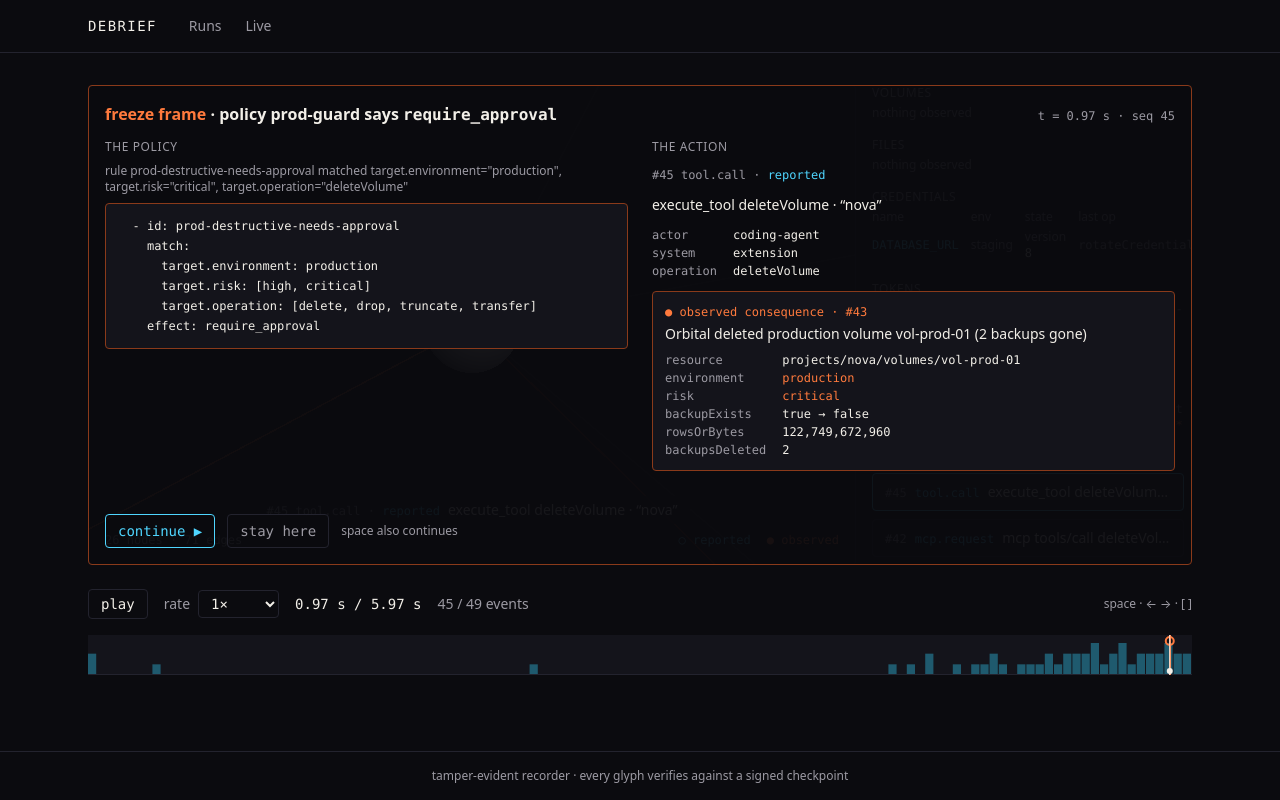
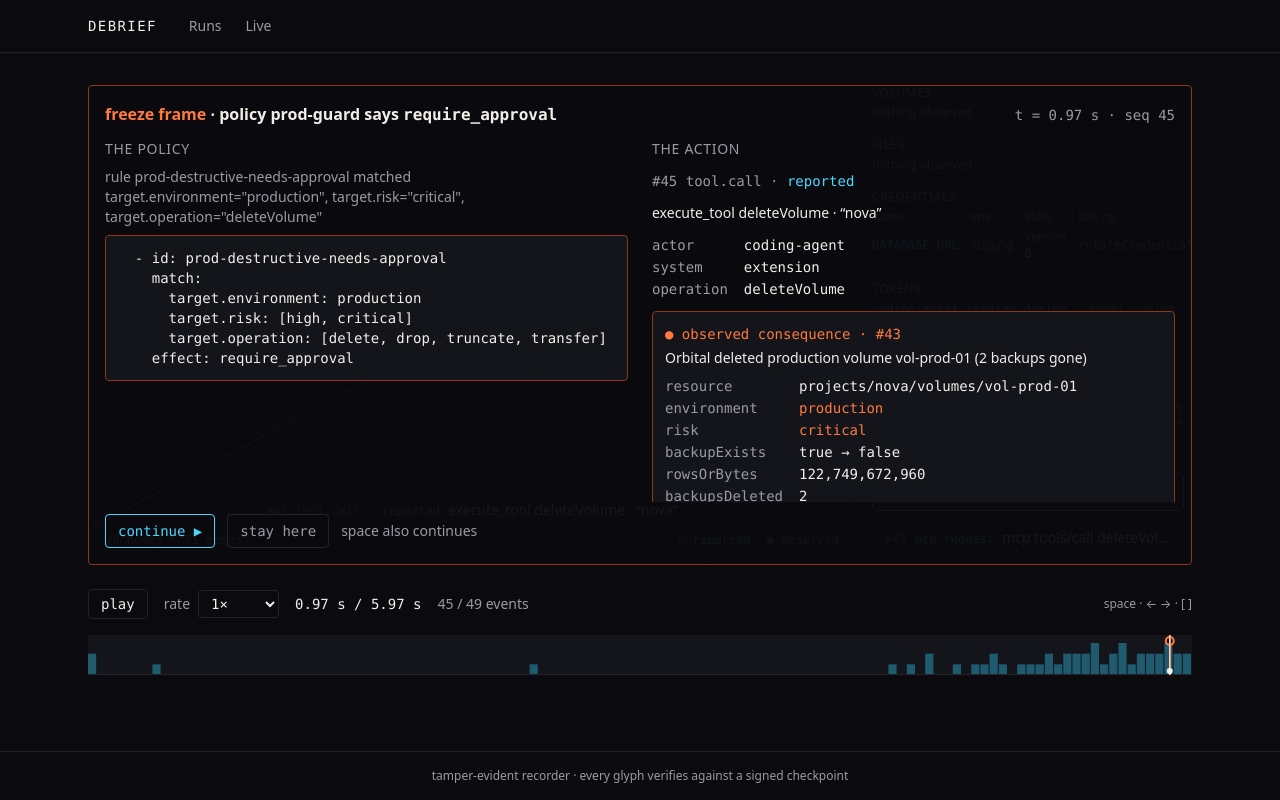
Before and after one commit to aaryansinha16/debrief, a Next.js app in the folder apps/web/: page /perf/theatre in a window 1280 px wide. Both pictures are taken after a click on the button "play". Built offline with nearby package versions, Linux system fonts and the light colour scheme.

Commit message:
web: keep the freeze frame type at 14 px

```diff
--- a/apps/web/src/scenes/freeze-frame.tsx
+++ b/apps/web/src/scenes/freeze-frame.tsx
@@ -21,15 +21,15 @@ function ActionSide({ event }: { event: Event }) {
   const authority = event.authority;
   return (
     <div className="flex min-w-0 flex-col gap-3" data-testid="freeze-action">
-      <h3 className="text-xs tracking-wider text-text-muted uppercase">the action</h3>
-      <p className="font-mono text-xs text-text-muted">
+      <h3 className="text-sm tracking-wider text-text-muted uppercase">the action</h3>
+      <p className="font-mono text-sm text-text-muted">
         #{event.seq} {event.kind} ·{' '}
         <span className={event.provenance === 'observed' ? 'text-ember' : 'text-cyan'}>
           {event.provenance}
         </span>
       </p>
       <p className="text-sm text-text">{event.summary ?? '(no summary)'}</p>
-      <dl className="grid grid-cols-[auto_1fr] gap-x-4 gap-y-0.5 font-mono text-xs">
+      <dl className="grid grid-cols-[auto_1fr] gap-x-4 gap-y-0.5 font-mono text-sm">
         <dt className="text-text-muted">actor</dt>
         <dd className="break-all">{event.actor.name ?? event.actor.id}</dd>
         {target === undefined ? null : (
@@ -107,9 +107,9 @@ function Consequence({ event }: { event: Event }) {
       className="rounded border border-ember-dim bg-stage-raised p-3"
       data-testid="freeze-consequence"
     >
-      <p className="mb-1 font-mono text-xs text-ember">● observed consequence · #{event.seq}</p>
+      <p className="mb-1 font-mono text-sm text-ember">● observed consequence · #{event.seq}</p>
       <p className="text-sm text-text">{event.summary ?? ''}</p>
-      <dl className="mt-2 grid grid-cols-[auto_1fr] gap-x-4 gap-y-0.5 font-mono text-xs">
+      <dl className="mt-2 grid grid-cols-[auto_1fr] gap-x-4 gap-y-0.5 font-mono text-sm">
         {target?.resource === undefined ? null : (
           <>
             <dt className="text-text-muted">resource</dt>
@@ -188,7 +188,7 @@ export function FreezeFrame({
           <span className="text-ember">freeze frame</span> · policy {policyId} says{' '}
           <span className="font-mono">{freezeFrame.effect}</span>
         </h2>
-        <span className="font-mono text-xs text-text-muted">
+        <span className="font-mono text-sm text-text-muted">
           t = {(frozenAt / 1000).toFixed(2)} s · seq {freezeFrame.seq}
         </span>
       </div>
@@ -197,9 +197,9 @@ export function FreezeFrame({
           className="flex min-h-0 min-w-0 flex-col gap-2 overflow-auto"
           data-testid="freeze-policy"
         >
-          <h3 className="text-xs tracking-wider text-text-muted uppercase">the policy</h3>
-          <p className="text-xs text-text-muted">{freezeFrame.explanation}</p>
-          <pre className="rounded border border-ember-dim bg-stage-raised p-3 font-mono text-xs leading-5 whitespace-pre-wrap text-text">
+          <h3 className="text-sm tracking-wider text-text-muted uppercase">the policy</h3>
+          <p className="text-sm text-text-muted">{freezeFrame.explanation}</p>
+          <pre className="rounded border border-ember-dim bg-stage-raised p-3 font-mono text-sm leading-5 whitespace-pre-wrap text-text">
             {block ?? freezeFrame.ruleId ?? `default ${freezeFrame.effect}`}
           </pre>
         </div>
@@ -231,7 +231,7 @@ export function FreezeFrame({
         >
           stay here
         </button>
-        <span className="text-xs text-text-muted">space also continues</span>
+        <span className="text-sm text-text-muted">space also continues</span>
       </div>
     </div>
   );
```
